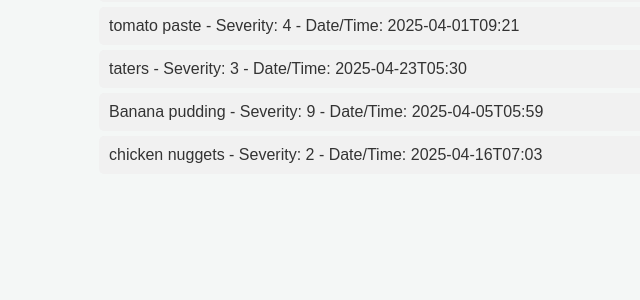
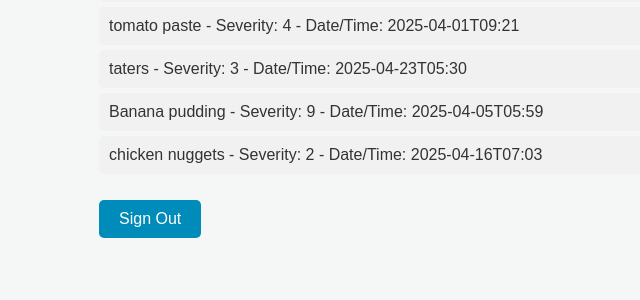
Before and after one commit to EGHageman/hackitup, a Flask app: page /doctor in a window 1280 px wide. Shown: the part 280-580 px from the top of the page, without its empty margins (29-669 px from the left). Run offline with Flask 3, Linux system fonts and the light colour scheme; data comes from the database, SQL or seed files in the repository.

Commit message:
Update doctor.html

```diff
--- a/Hack_KU_2025/templates/doctor.html
+++ b/Hack_KU_2025/templates/doctor.html
@@ -37,6 +37,7 @@
             </li>
             {% endfor %}
         </ul>
+        <a href="{{ url_for('start') }}"><button>Sign Out</button></a>
     </div>
 </body>
 </html>
```
